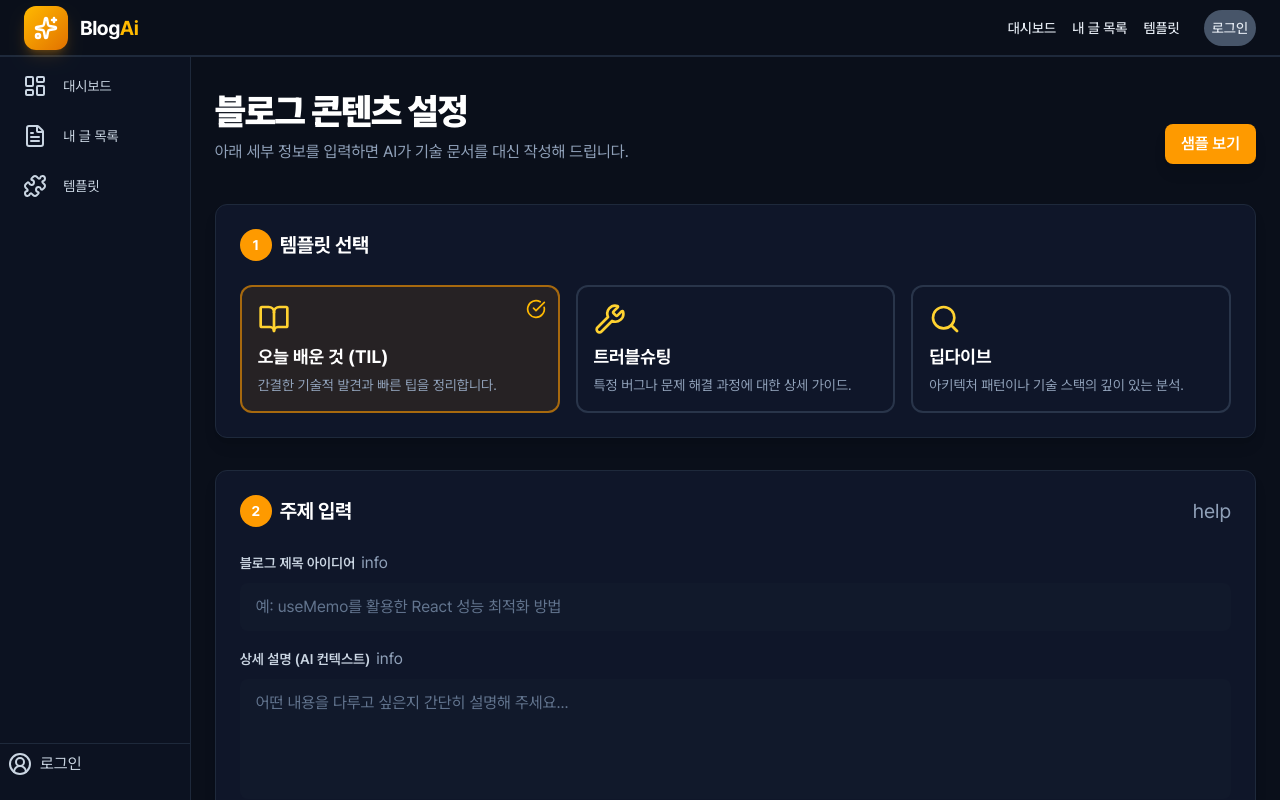
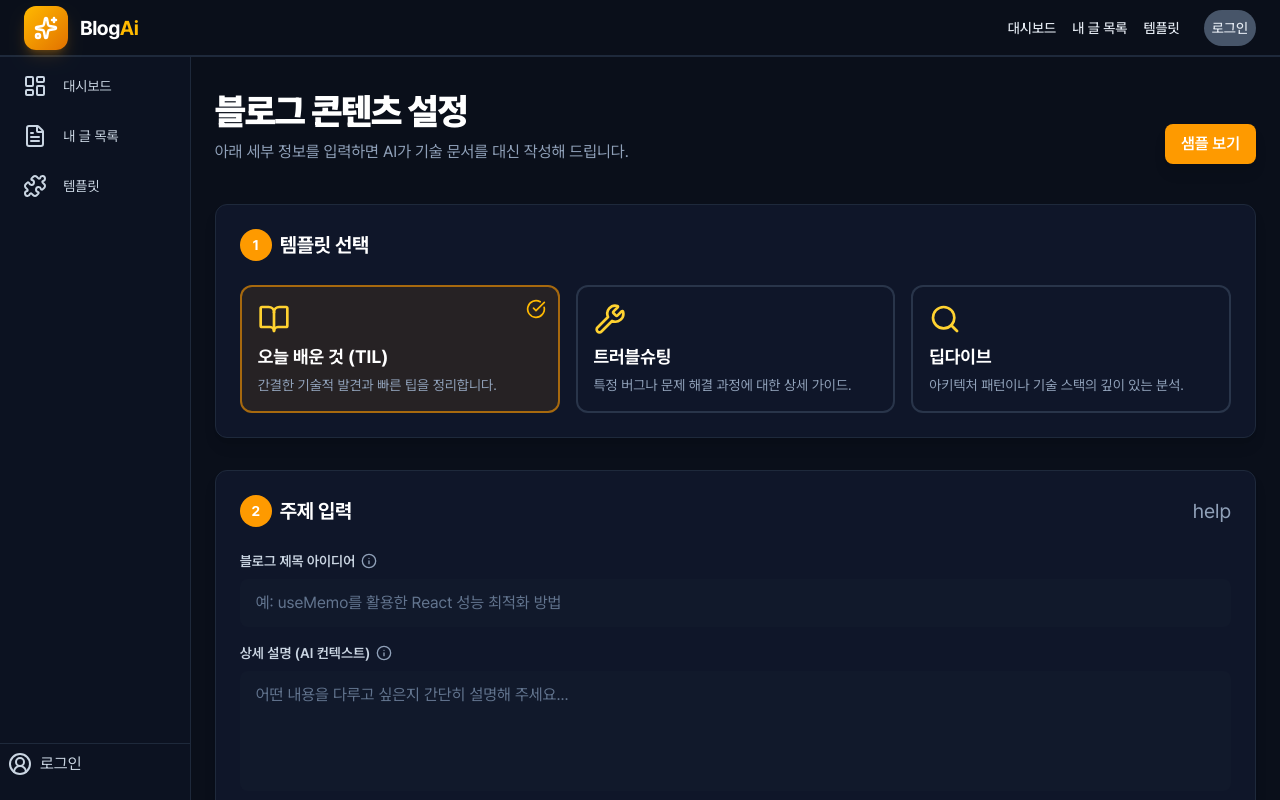
Before and after one commit to chohyundon/Likelion, a Next.js app: page /write in a window 1280 px wide. Built offline with nearby package versions, Linux system fonts and the light colour scheme; no server answers.

Commit message:
이상한 색상들 수정

```diff
--- a/app/components/write/infoTooltip/WriteInfoToolTip.tsx
+++ b/app/components/write/infoTooltip/WriteInfoToolTip.tsx
@@ -1,9 +1,9 @@
+import { Info } from "lucide-react";
+
 export default function WriteInfoToolTip({ text }: { text: string }) {
   return (
     <div className="group relative inline-flex">
-      <span className="material-symbols-outlined text-[16px] text-slate-400 cursor-help">
-        info
-      </span>
+      <Info className="size-4 text-slate-400 cursor-help hover:text-white transition-colors" />
       <div className="absolute bottom-full left-0 mb-2 hidden group-hover:block w-64 p-2 bg-navy-800 border border-navy-600 text-white text-[11px] rounded shadow-lg z-20">
         {text}
       </div>
```
